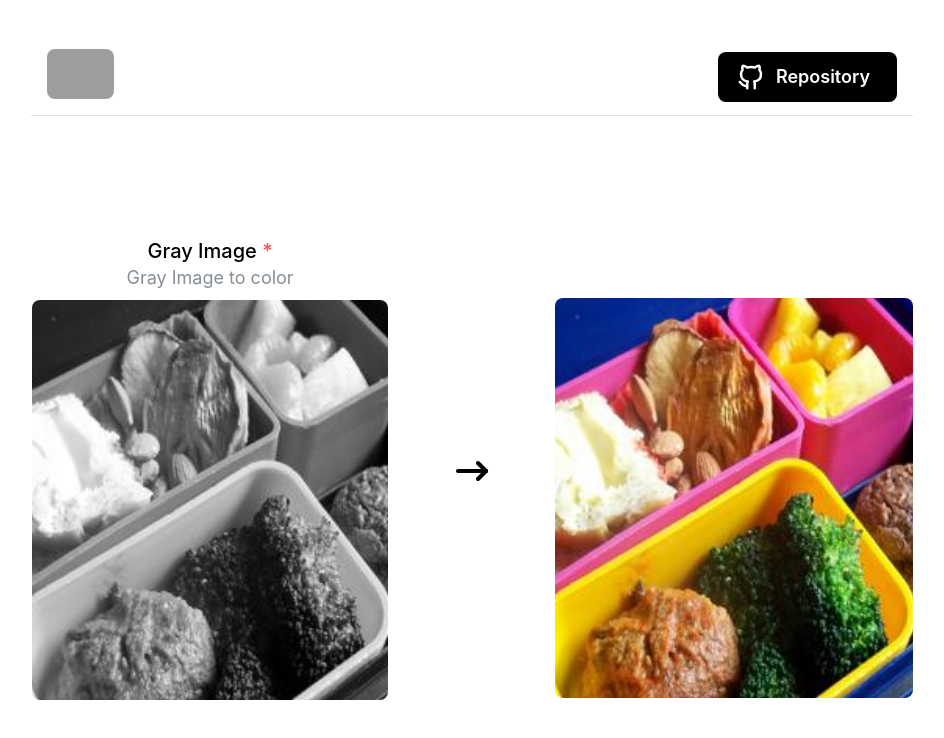
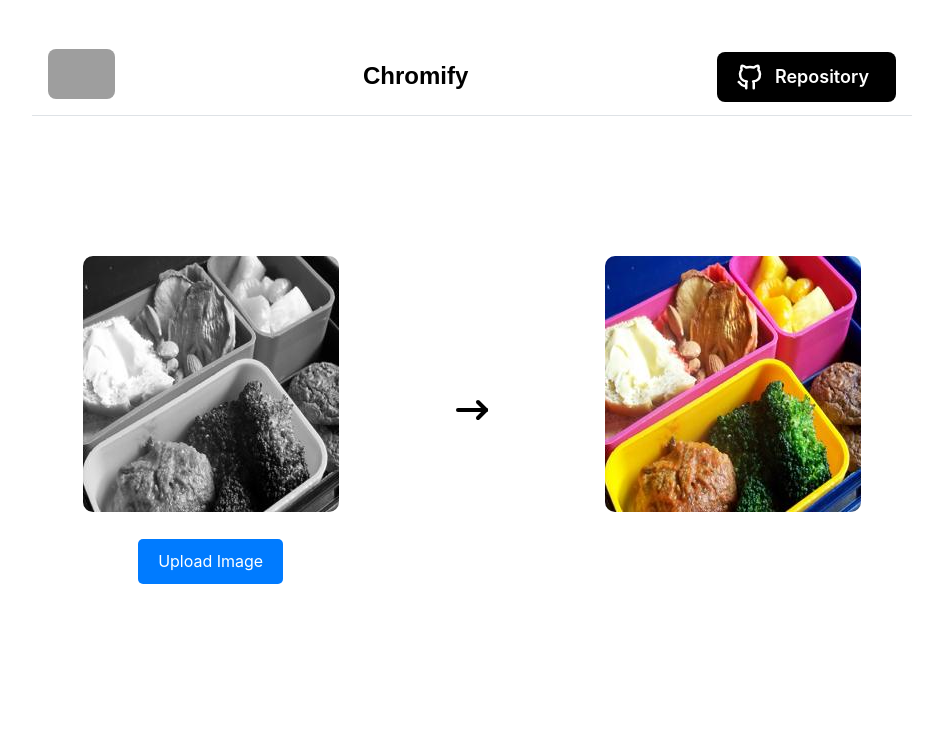
Before and after one commit to MarlonBando/Chromify, a React (Vite) app in the folder src/frontend/chromify_frontend/: page / in a window 1280 px wide. Shown: the top 738 px of the page, without its empty margins (168-1112 px from the left). Built offline with nearby package versions, Linux system fonts and the light colour scheme; grey boxes are pictures that could not be loaded.

Commit message:
Add CORS middleware to FastAPI and implement image upload functionality in frontend

```diff
--- a/src/frontend/chromify_frontend/src/App.tsx
+++ b/src/frontend/chromify_frontend/src/App.tsx
@@ -1,18 +1,17 @@
-
 import "@mantine/core/styles.css";
 // import "@mantine/dates/styles.css";
 import './App.css'
-import { DoubleHeader } from  './components/DoubleHeader'
+import { DoubleHeader } from './components/DoubleHeader'
 import { ImageComparison } from './components/ImageUpload'
 import { MantineProvider } from "@mantine/core";
 
 function App() {
   return (
     <MantineProvider defaultColorScheme="light">
-    <div style={{ width: '100%', height: '100vh', display: 'flex', flexDirection: 'column', margin: 0, padding: 0 }}>
-      <DoubleHeader />
-      <ImageComparison />
-    </div>
+      <div style={{ width: '110vh', height: '100vh', display: 'flex', flexDirection: 'column', margin: 0, padding: 0 }}>
+        <DoubleHeader />
+        <ImageComparison />
+      </div>
     </MantineProvider>
   )
 }
--- /dev/null
+++ b/src/frontend/chromify_frontend/src/api/index.tsx
@@ -0,0 +1,13 @@
+import axios from 'axios';
+
+const API_URL = 'http://0.0.0.0:8000/infer';
+
+export const callApi = async (data: any) => {
+    try {
+        const response = await axios.post(API_URL, data);
+        return response.data;
+    } catch (error) {
+        console.error('Error calling API:', error);
+        throw error;
+    }
+};
--- a/src/frontend/chromify_frontend/src/components/DoubleHeader.tsx
+++ b/src/frontend/chromify_frontend/src/components/DoubleHeader.tsx
@@ -50,6 +50,23 @@ export function DoubleHeader() {
       Repository
     </Button>
   );
+  const thirdItems = (
+    <h1
+      style={{
+      display: 'inline-block',
+      marginTop: '20px',
+      padding: '10px 20px',
+      color: 'black',
+      borderRadius: '5px',
+      cursor: 'pointer',
+      fontSize: '24px',
+      fontWeight: 'bold',
+      fontFamily: 'Arial, sans-serif',
+      }}
+    >
+      Chromify
+    </h1>
+  );
 
   return (
     <header className={classes.header} >
@@ -60,11 +77,9 @@ export function DoubleHeader() {
         height={50}
         src="https://skaftenicki.github.io/dtu_mlops/figures/mlops_cycle.png"
       />
+      <Group justify="flex-end">{thirdItems}</Group>
         <Box className={classes.links} visibleFrom="sm">
           <Group justify="flex-end">{secondaryItems}</Group>
-          {/* <Group gap={0} justify="flex-end" className={classes.mainLinks}>
-            {mainItems}
-          </Group> */}
         </Box>
         <Burger
           opened={opened}
--- a/src/frontend/chromify_frontend/src/components/ImageUpload.tsx
+++ b/src/frontend/chromify_frontend/src/components/ImageUpload.tsx
@@ -1,38 +1,114 @@
-import { Image } from '@mantine/core';
-import { FileInput } from '@mantine/core';
+import { useState } from 'react';
+import { Image, FileInput, Grid, Center } from '@mantine/core';
 import { IconArrowNarrowRight } from '@tabler/icons-react';
-import { Grid, Center} from '@mantine/core';
+import { callApi } from '../api';
+import { Base64, decode } from 'js-base64';
+
+let output_image: string | null = null;
 
 function GrayImage() {
+    const [image, setImage] = useState('/src/assets/000000000009.jpg'); // Default image path
+
+    const handleImageUpload = (event: React.ChangeEvent<HTMLInputElement>) => {
+        const files = event.target.files;
+        if (!files) return;
+        const file = files[0]; // Get the selected file
+        if (file) {
+            const imageURL = URL.createObjectURL(file); // Create a temporary URL
+            setImage(imageURL); // Update the displayed image
+            callApi({ image: Base64.encode(imageURL) }).then((response) => {
+                console.log(output_image);
+            })
+        }
+    };
+
     return (
-        <FileInput
-            id="gray-image"
-            variant="unstyled"
-            size="xl"
-            radius="xl"
-            label="Gray Image"
-            withAsterisk
-            description="Gray Image to color"
-            placeholder={
-                <Image
-                    radius="md"
-                    src={null}
-                    h={400}
-                    fallbackSrc="/src/assets/000000000009.jpg"
+        <div style={{ textAlign: 'center', marginTop: '20px' }}>
+            {/* Display the image */}
+            <img
+                src={image}
+                alt="Uploaded Preview"
+                style={{
+                    maxWidth: '400px',
+                    maxHeight: '400px',
+                    borderRadius: '10px',
+                    objectFit: 'cover',
+                }}
+            />
+            <br />
+            {/* Upload button */}
+            <label
+                style={{
+                    display: 'inline-block',
+                    marginTop: '20px',
+                    padding: '10px 20px',
+                    backgroundColor: '#007BFF',
+                    color: 'white',
+                    borderRadius: '5px',
+                    cursor: 'pointer',
+                }}
+            >
+                Upload Image
+                <input
+                    type="file"
+                    accept="image/*"
+                    onChange={handleImageUpload}
+                    style={{ display: 'none' }} // Hide the default file input
                 />
-            }
-        />
+            </label>
+        </div>
     );
 }
 
+
 function ColorImage() {
+    const [image, setImage] = useState('/src/assets/000000000009 2.jpg'); // Default image path
+
+    const handleImageUpload = (event: React.ChangeEvent<HTMLInputElement>) => {
+        const files = event.target.files;
+        if (!files) return;
+        const file = files[0]; // Get the selected file
+        if (file) {
+            const imageURL = URL.createObjectURL(file); // Create a temporary URL
+            setImage(imageURL); // Update the displayed image
+        }
+    };
+
     return (
-        <Image
-            radius="md"
-            src={null}
-            h={400}
-            fallbackSrc="/src/assets/000000000009 2.jpg"
-        />
+        <div style={{ textAlign: 'center', marginTop: '20px' }}>
+            {/* Display the image */}
+            <img
+                src={image}
+                alt="Uploaded Preview"
+                style={{
+                    maxWidth: '400px',
+                    maxHeight: '400px',
+                    borderRadius: '10px',
+                    objectFit: 'cover',
+                }}
+            />
+            <br />
+            {/* Upload button */}
+            {/* <label
+                style={{
+                    display: 'inline-block',
+                    marginTop: '20px',
+                    padding: '10px 20px',
+                    backgroundColor: '#007BFF',
+                    color: 'white',
+                    borderRadius: '5px',
+                    cursor: 'pointer',
+                }}
+            >
+                Upload Image
+                <input
+                    type="file"
+                    accept="image/*"
+                    onChange={handleImageUpload}
+                    style={{ display: 'none' }} // Hide the default file input
+                />
+            </label> */}
+        </div>
     );
 }
 
@@ -47,7 +123,7 @@ function ImageComparison() {
                     <IconArrowNarrowRight size={48} />
                 </Center>
             </Grid.Col>
-            <Grid.Col span={5} style={{ paddingTop: '70px' }}>
+            <Grid.Col span={5}>
                 <ColorImage />
             </Grid.Col>
         </Grid>
```
Also changed, not shown: 2 other files (tests, documents, lock files or other folders).
